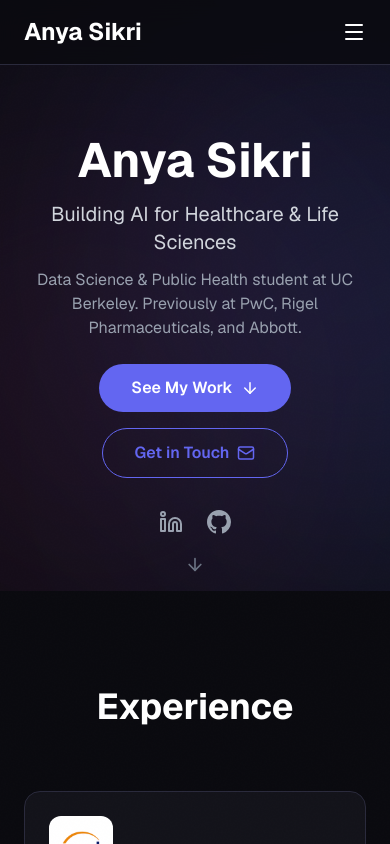
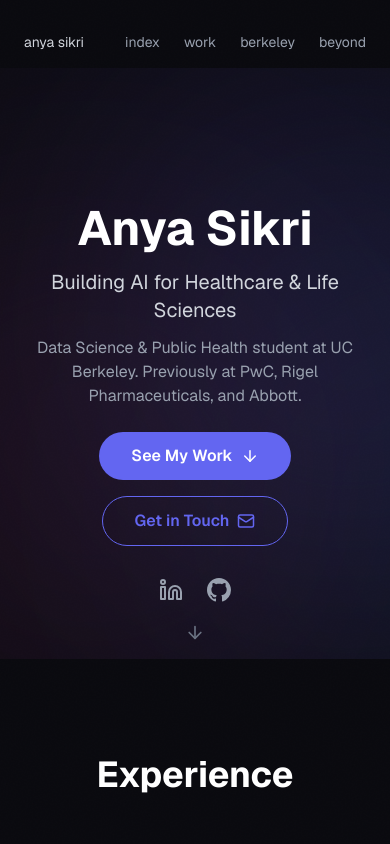
Before and after one commit to AnyaSikri/anya-sikri, a Next.js app: page / in a window 390 px wide. Shown: the top 844 px of the page. Built offline with nearby package versions, Linux system fonts and the light colour scheme.

Commit message:
style: simplify navbar to minimal text links

```diff
--- a/src/components/Navbar.tsx
+++ b/src/components/Navbar.tsx
@@ -1,64 +1,34 @@
-"use client";
-
 import Link from "next/link";
-import { useState } from "react";
-import { Menu, X } from "lucide-react";
 
 const navLinks = [
-  { href: "#resume", label: "Resume" },
-  { href: "#berkeley", label: "Berkeley" },
-  { href: "#projects", label: "Projects" },
-  { href: "/beyond", label: "Beyond Work" },
+  { href: "/", label: "index" },
+  { href: "#resume", label: "work" },
+  { href: "#berkeley", label: "berkeley" },
+  { href: "/beyond", label: "beyond" },
 ];
 
 export default function Navbar() {
-  const [isOpen, setIsOpen] = useState(false);
-
   return (
-    <nav className="fixed top-0 left-0 right-0 z-50 bg-[#0a0a0f]/80 backdrop-blur-md border-b border-[#2a2a3c]">
-      <div className="max-w-6xl mx-auto px-6 py-4 flex items-center justify-between">
-        <Link href="/" className="text-2xl font-bold text-white hover:text-[#6366f1] transition-colors">
-          Anya Sikri
+    <nav className="w-full px-6 pt-8 pb-4">
+      <div className="max-w-5xl mx-auto flex items-center justify-between">
+        <Link
+          href="/"
+          className="text-sm text-gray-300 hover:text-white transition-colors"
+        >
+          anya sikri
         </Link>
-
-        {/* Desktop Navigation */}
-        <div className="hidden md:flex items-center gap-8">
+        <div className="flex items-center gap-6">
           {navLinks.map((link) => (
             <Link
               key={link.href}
               href={link.href}
-              className="text-gray-300 hover:text-white transition-colors font-medium"
+              className="text-sm text-gray-400 hover:text-white transition-colors"
             >
               {link.label}
             </Link>
           ))}
         </div>
-
-        {/* Mobile Menu Button */}
-        <button
-          className="md:hidden text-white"
-          onClick={() => setIsOpen(!isOpen)}
-          aria-label="Toggle menu"
-        >
-          {isOpen ? <X size={24} /> : <Menu size={24} />}
-        </button>
       </div>
-
-      {/* Mobile Navigation */}
-      {isOpen && (
-        <div className="md:hidden bg-[#13131a] border-t border-[#2a2a3c]">
-          {navLinks.map((link) => (
-            <Link
-              key={link.href}
-              href={link.href}
-              className="block px-6 py-3 text-gray-300 hover:text-white hover:bg-[#2a2a3c] transition-colors"
-              onClick={() => setIsOpen(false)}
-            >
-              {link.label}
-            </Link>
-          ))}
-        </div>
-      )}
     </nav>
   );
 }
```
